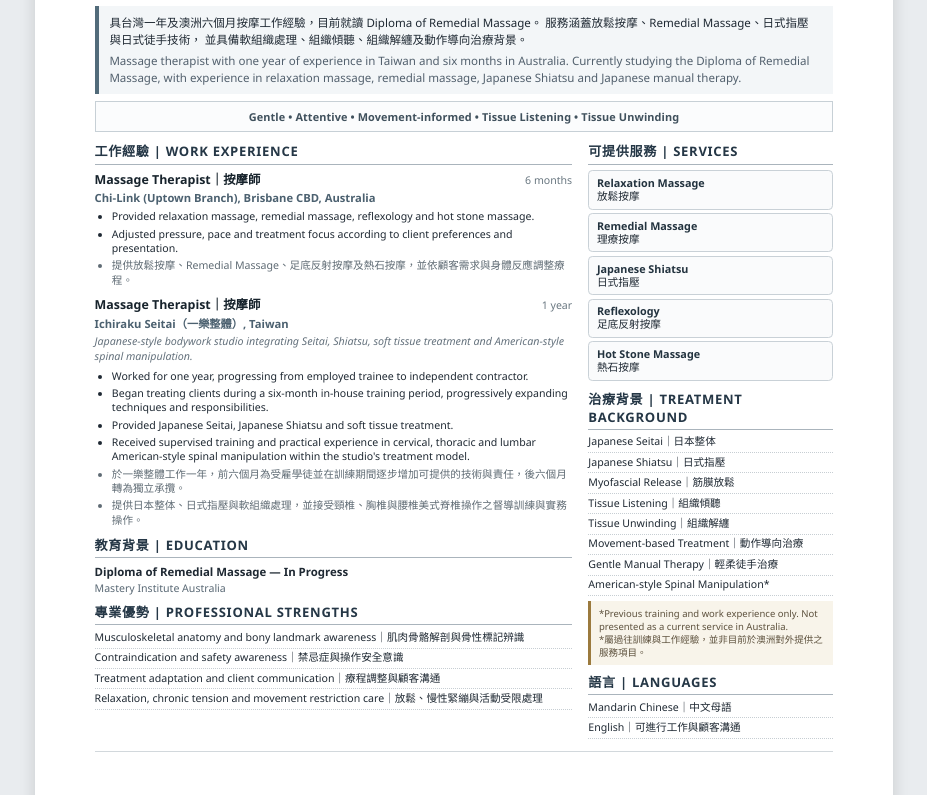
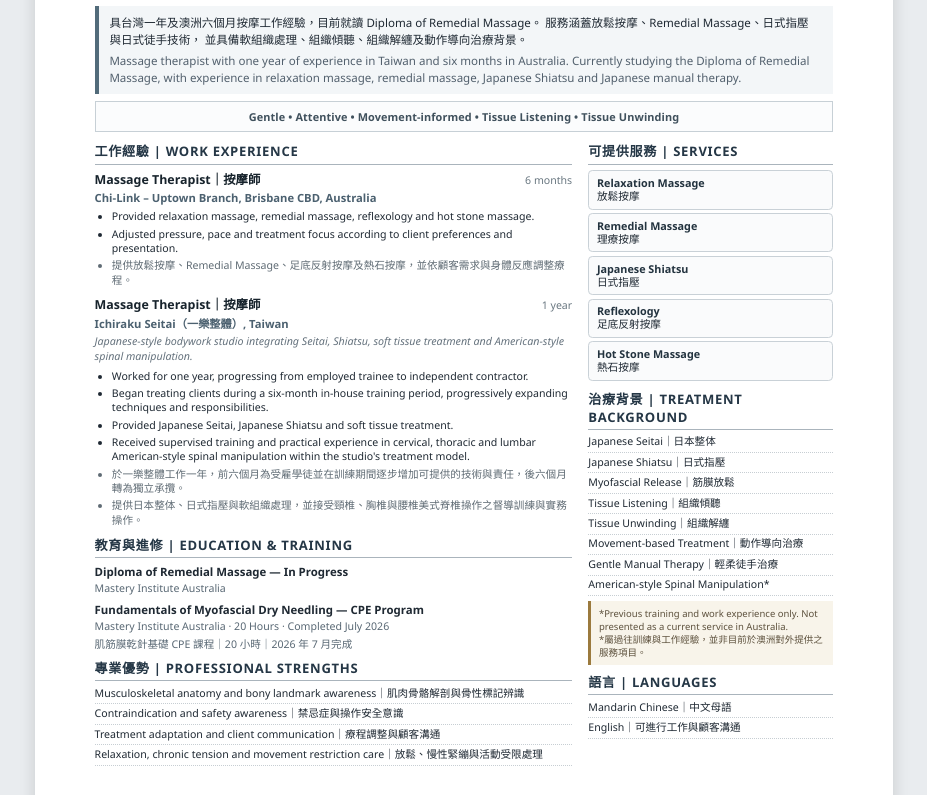
Before and after one commit to rover9090/massage-therapist-resume, a plain HTML site: page index.html in a window 1280 px wide. Shown: the part 157-952 px from the top of the page, without its empty margins (176-1103 px from the left). Drawn offline with Linux system fonts and the light colour scheme.

Commit message:
doc: add dry needling CPE

```diff
--- a/index.html
+++ b/index.html
@@ -286,7 +286,7 @@
             <div class="job-title">Massage Therapist｜按摩師</div>
             <div class="job-date">6 months</div>
           </div>
-          <div class="company">Chi-Link (Uptown Branch), Brisbane CBD, Australia</div>
+          <div class="company">Chi-Link – Uptown Branch, Brisbane CBD, Australia</div>
           <ul>
             <li>Provided relaxation massage, remedial massage, reflexology and hot stone massage.</li>
             <li>Adjusted pressure, pace and treatment focus according to client preferences and presentation.</li>
@@ -315,10 +315,17 @@
       </section>
 
       <section>
-        <h2 class="section-title"><span class="zh">教育背景</span> | Education</h2>
+        <h2 class="section-title"><span class="zh">教育與進修</span> | Education &amp; Training</h2>
+
         <div class="education-item">
           <div class="degree">Diploma of Remedial Massage — In Progress</div>
           <div class="school">Mastery Institute Australia</div>
+        </div>
+
+        <div class="education-item">
+          <div class="degree">Fundamentals of Myofascial Dry Needling — CPE Program</div>
+          <div class="school">Mastery Institute Australia · 20 Hours · Completed July 2026</div>
+          <div class="school">肌筋膜乾針基礎 CPE 課程｜20 小時｜2026 年 7 月完成</div>
         </div>
       </section>
 
@@ -374,10 +381,6 @@
     </aside>
 
   </div>
-
-  <div class="footer">
-  </div>
-
 </div>
 </body>
 </html>
```
